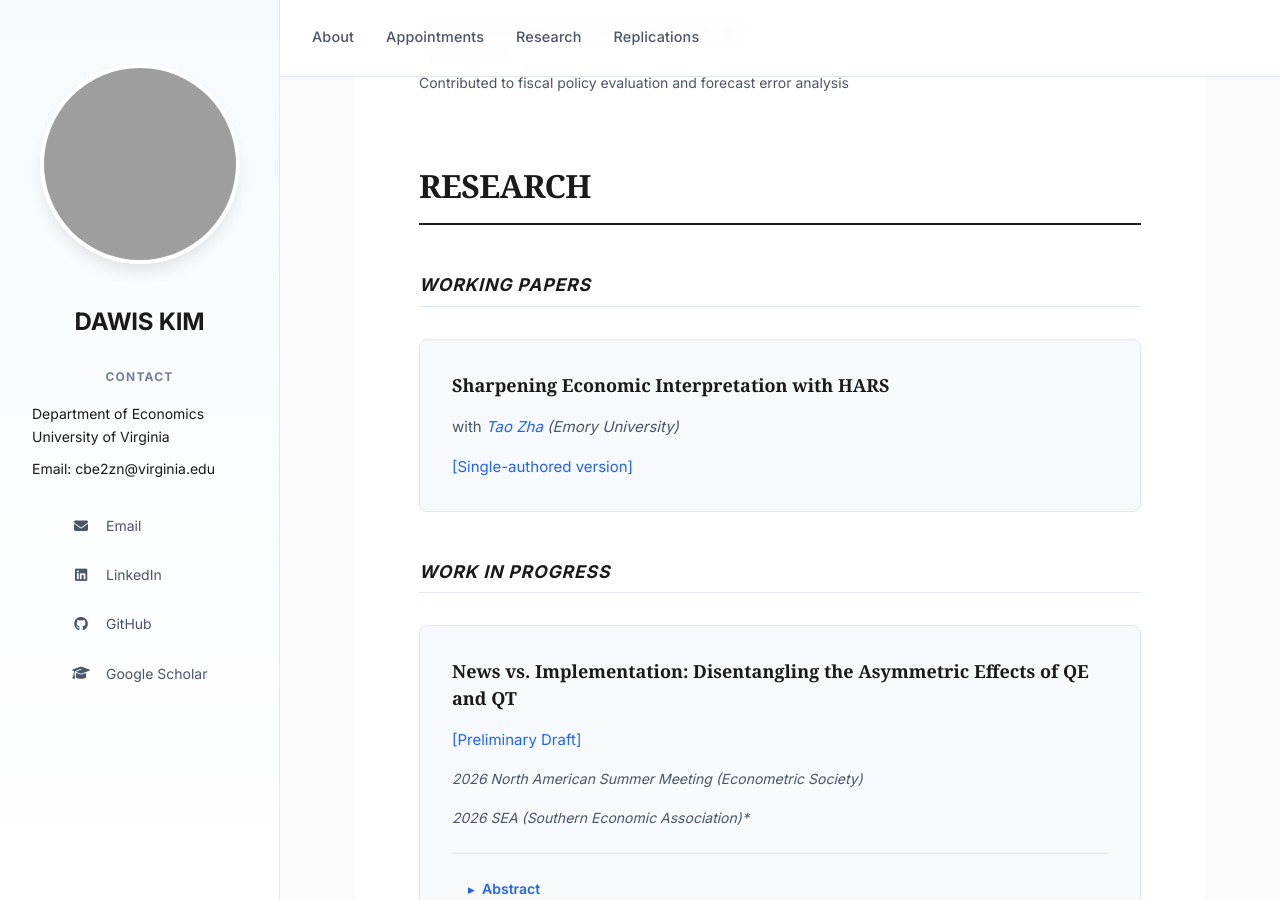
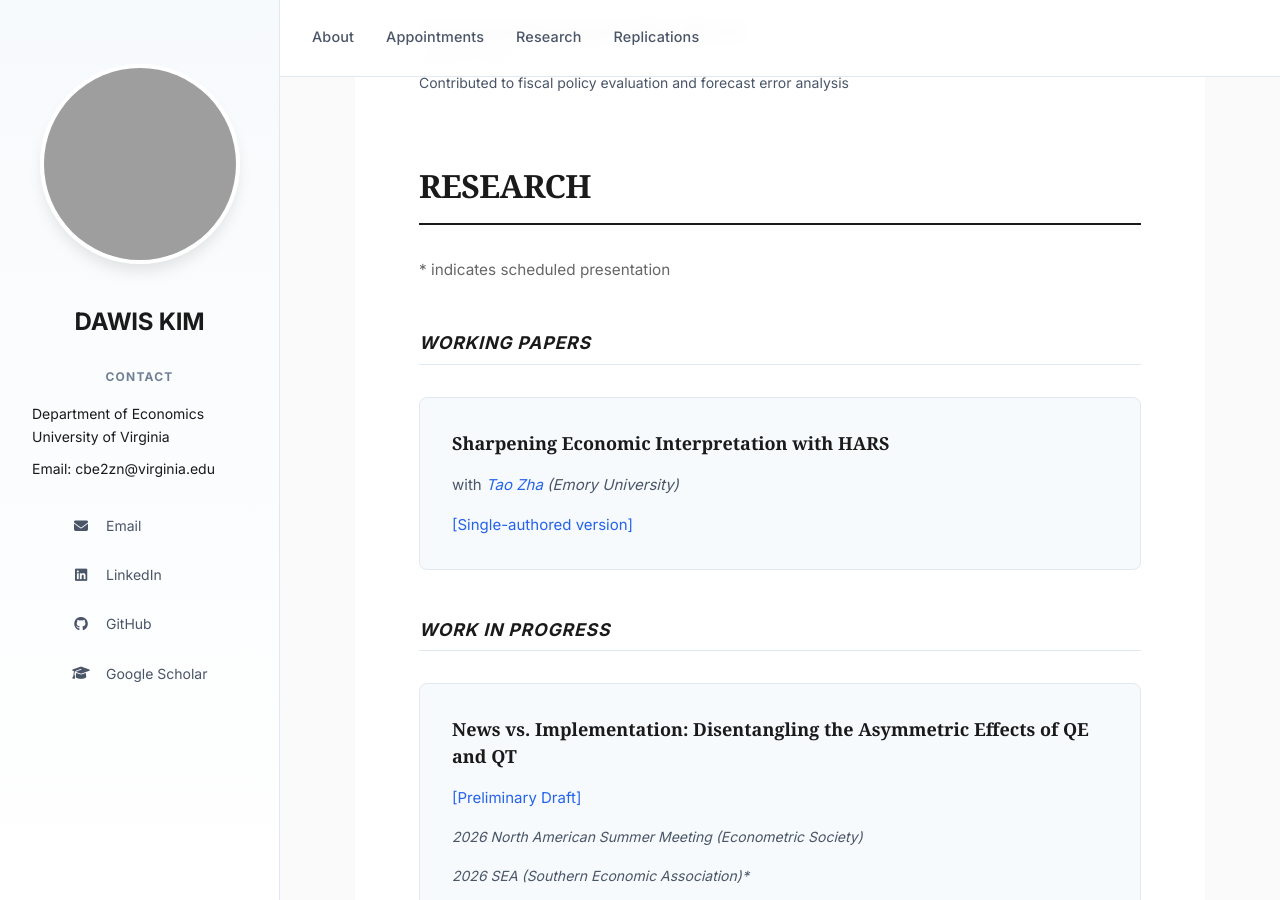
Before and after one commit to davidkim5707/website, a Jekyll site: the page built from index.md, in a window 1280 px wide and 900 px high, scrolled down 531 px. Built offline with Jekyll 4.4.1, drawn with Linux system fonts in a browser that asks for light colours; some web fonts are replaced; grey boxes are pictures that could not be loaded.

Commit message:
Add legend for scheduled presentation indicator
Added a note explaining that * indicates scheduled presentations in the Research section for better clarity.

🤖 Generated with [Claude Code](https://claude.com/claude-code)

Co-Authored-By: Claude <noreply@anthropic.com>

```diff
--- a/index.md
+++ b/index.md
@@ -26,6 +26,8 @@ title: About
 
 # RESEARCH
 {: #research}
+
+<p style="font-size: 0.9em; color: #666; margin-bottom: 1em;">* indicates scheduled presentation</p>
 
 ## _WORKING PAPERS_
 
```
